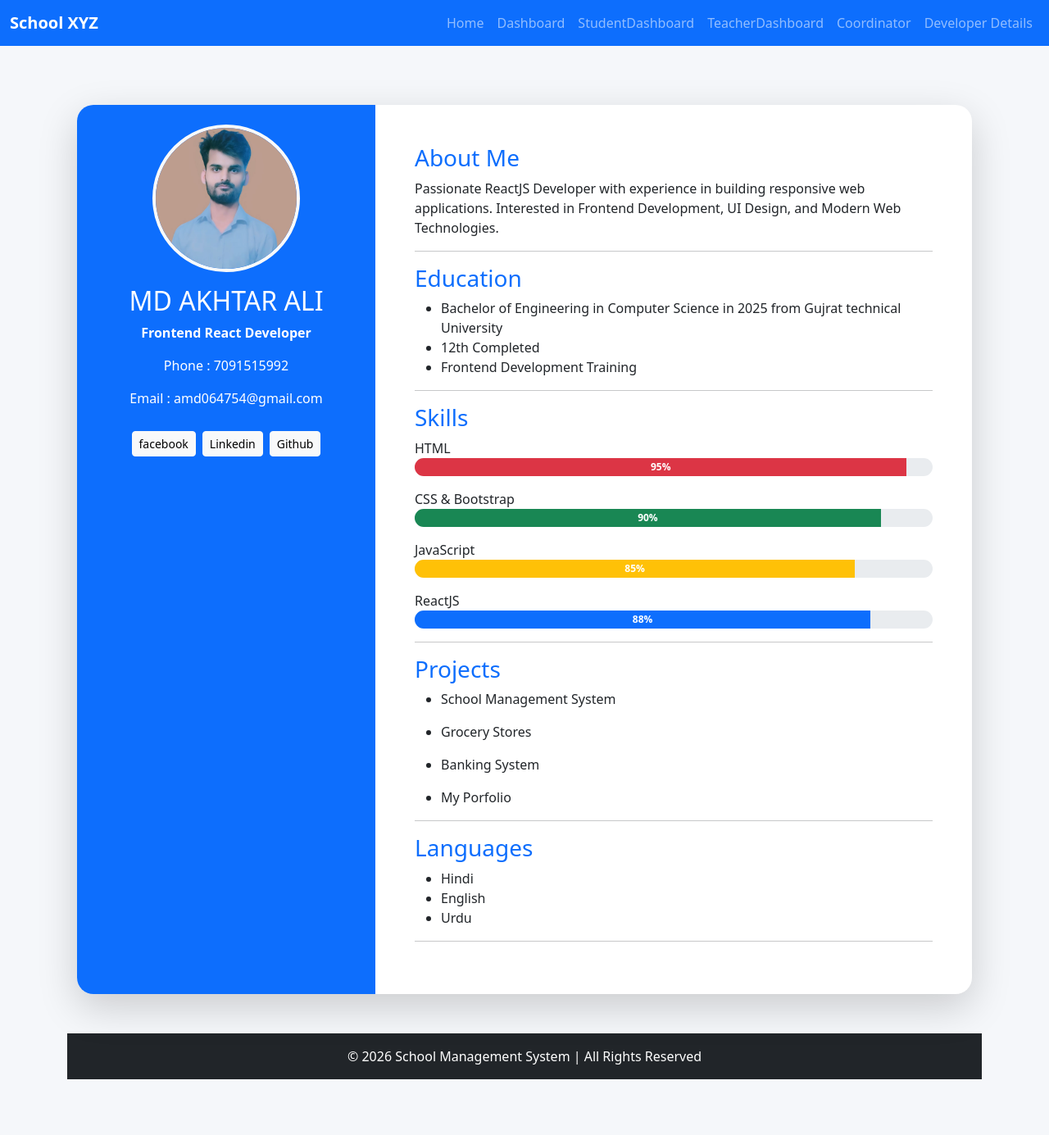
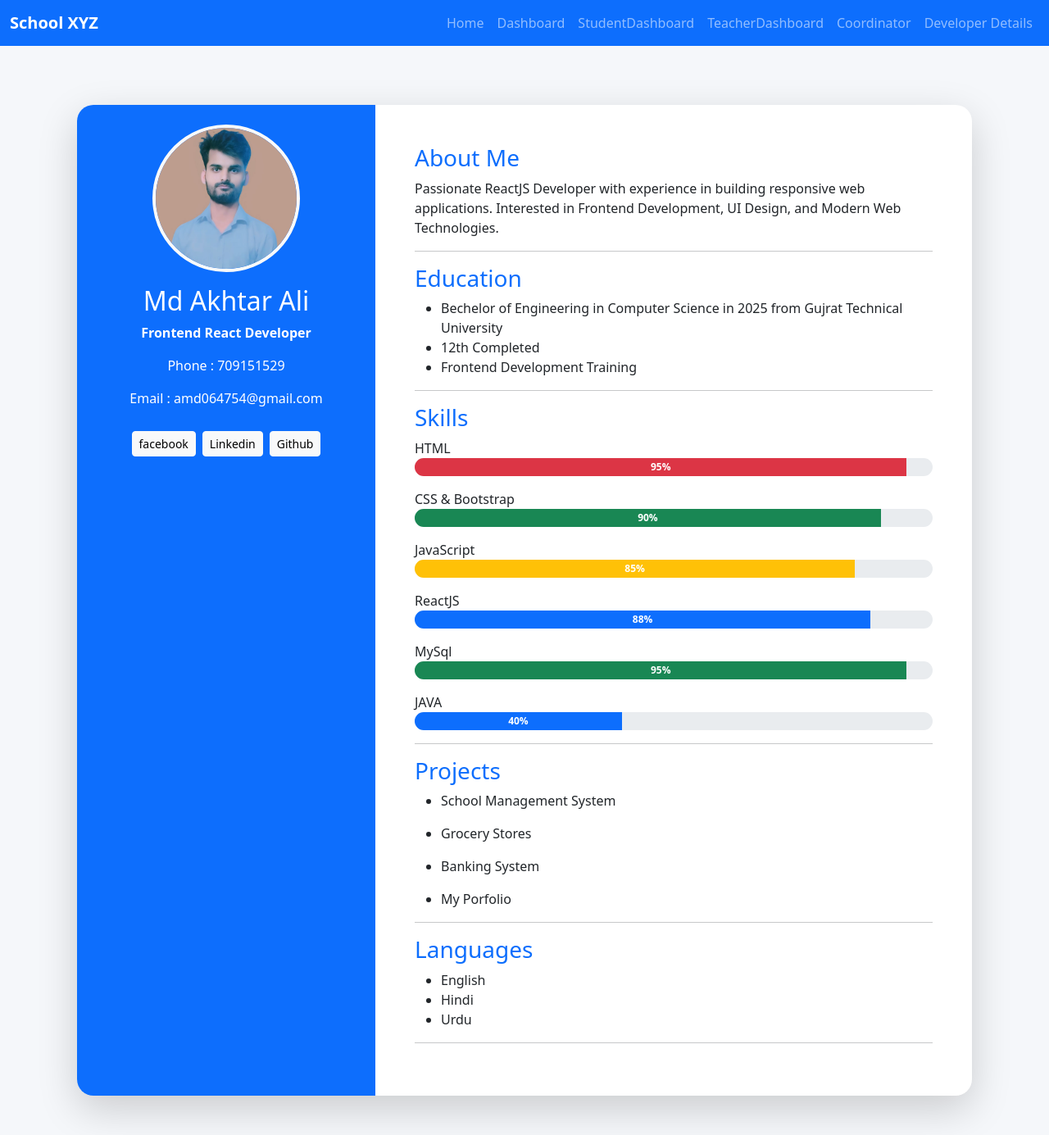
Before and after one commit to mdakhtar1234/school-management-system, a React (Vite) app: page /developer in a window 1280 px wide. Shown: the whole page at 82% size. Before the commit the page ends 1317 px from the top, so only its background shows below. Built offline with nearby package versions, Linux system fonts and the light colour scheme.

Commit message:
intial comment

```diff
--- a/src/assets/DeveloperDetails.js
+++ b/src/assets/DeveloperDetails.js
@@ -1,14 +1,14 @@
 const DeveloperDetails = [
   {
     id: 1,
-    name: "MD AKHTAR ALI",
-    phone: "7091515992",
+    name: "Md Akhtar Ali",
+    phone: "709151529",
     email: "amd064754@gmail.com",
     domain: "Frontend React Developer",
 
     about: "Passionate ReactJS Developer with experience in building responsive web applications. Interested in Frontend Development, UI Design, and Modern Web Technologies.",
 
-    education: ["Bachelor of Engineering in Computer Science in 2025 from Gujrat technical University",
+    education: ["Bechelor of Engineering in Computer Science in 2025 from Gujrat Technical University",
       "12th Completed",
       "Frontend Development Training",
     ],
@@ -18,12 +18,14 @@ const DeveloperDetails = [
       { name: "CSS & Bootstrap", percentage: "90%", color: "bg-success" },
       { name: "JavaScript", percentage: "85%", color: "bg-warning" },
       { name: "ReactJS", percentage: "88%", color: "bg-primary" },
+         { name: "MySql", percentage: "95%", color: "bg-success" },
+          { name: "JAVA", percentage: "40%", color: "bg-primary" },
     ],
 
-    laguages: ["Hindi", "English", "Urdu"],
+    laguages: ["English","Hindi", "Urdu"],
 
 
-    projects:["School Management System", "Grocery Stores","Banking System", "My Porfolio"],
+    projects:["School Management System","Grocery Stores","Banking System", "My Porfolio"],
 
     socialLinks: {
       facebook: "https://www.facebook.com/mdakhtarali2484",
--- a/src/components/Developer.jsx
+++ b/src/components/Developer.jsx
@@ -1,6 +1,7 @@
 import React from 'react'
 import DeveloperDetails from '../assets/DeveloperDetails';
 import img1 from '../assets/images/developerImage.jpg';
+
 import Footer from './Footer';
 function Developer() {
   return (
@@ -107,7 +108,7 @@ function Developer() {
 
       ))}
 
-      <Footer />
+
     </>
   )
 }
```
